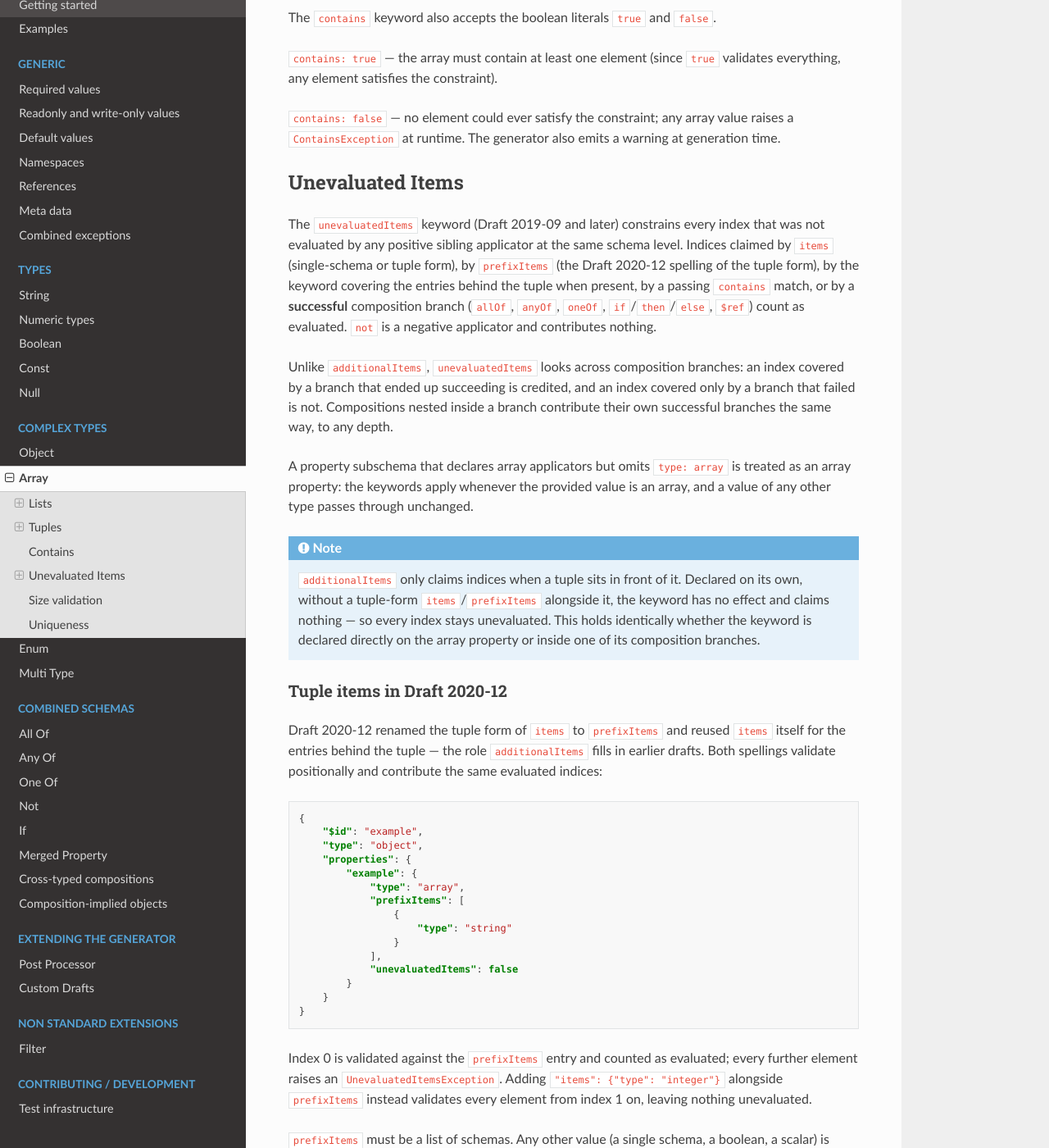
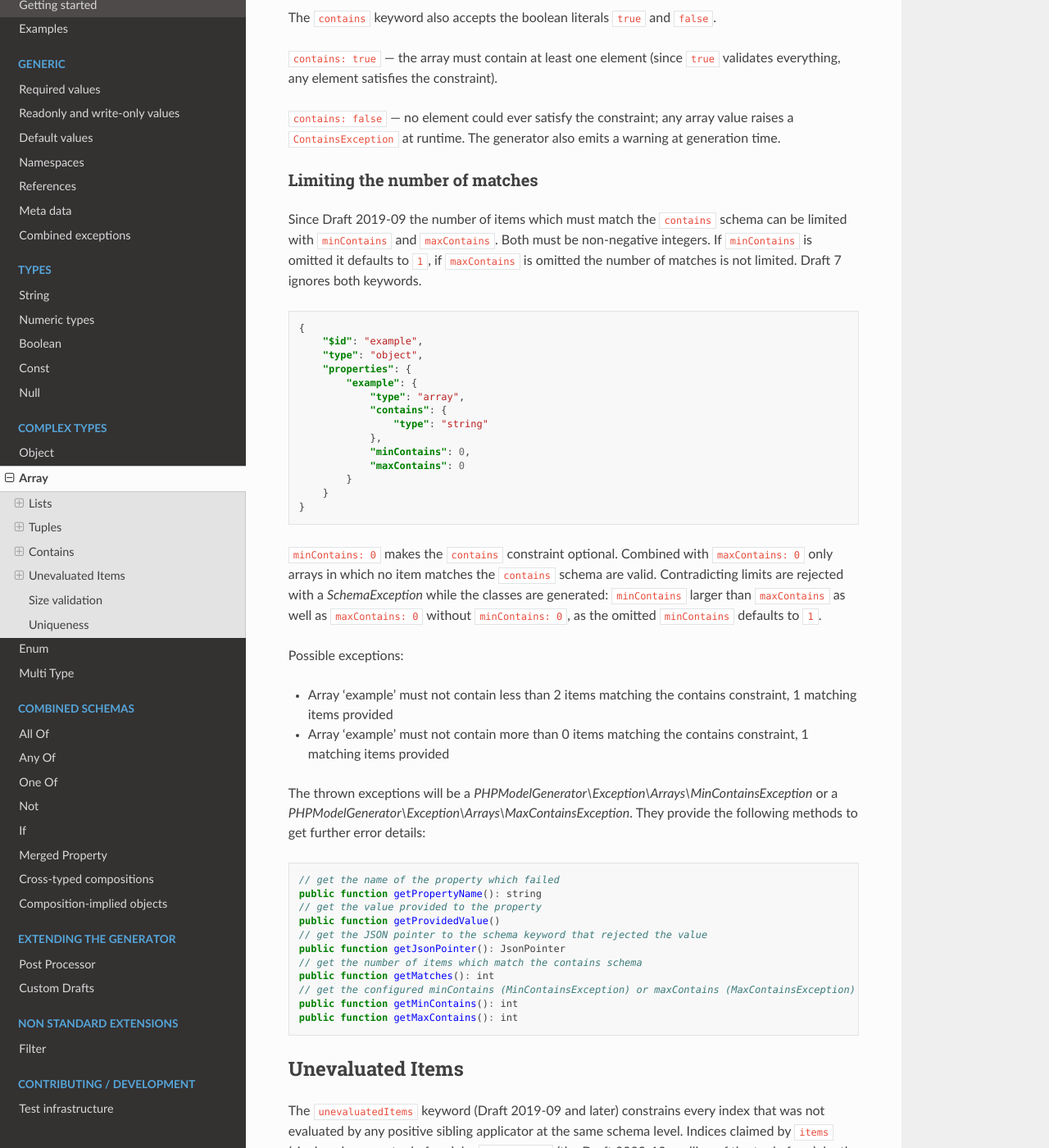
Before and after one commit to wol-soft/php-json-schema-model-generator, a Sphinx documentation site: the page built from docs/source/complexTypes/array.rst, in a window 1280 px wide and 1400 px high, scrolled down 6779 px. Shown: the whole window at 82% size. Built offline with Sphinx 7.4.7 and the Read the Docs theme 3.1.0, drawn with Linux system fonts in a browser that asks for light colours.

Commit message:
Allow maxContains: 0 and reject it without minContains: 0
maxContains must be a non-negative integer, 0 included. Together with
minContains: 0 it allows arrays in which no item matches the contains
schema. Without minContains the default of 1 applies, so the limits
contradict each other and the schema is rejected at generation time,
like an explicit minContains larger than maxContains.

Co-Authored-By: Claude Sonnet 5.5 <noreply@anthropic.com>
Claude-Session: https://claude.ai/code/session_012uTHFW7uU2SEGWsPBPxJGX

```diff
--- a/docs/source/complexTypes/array.rst
+++ b/docs/source/complexTypes/array.rst
@@ -338,6 +338,56 @@ any element satisfies the constraint).
 ``contains: false`` — no element could ever satisfy the constraint; any array value raises a
 ``ContainsException`` at runtime. The generator also emits a warning at generation time.
 
+Limiting the number of matches
+^^^^^^^^^^^^^^^^^^^^^^^^^^^^^^
+
+Since Draft 2019-09 the number of items which must match the ``contains`` schema can be limited with
+``minContains`` and ``maxContains``. Both must be non-negative integers. If ``minContains`` is omitted it defaults
+to ``1``, if ``maxContains`` is omitted the number of matches is not limited. Draft 7 ignores both keywords.
+
+.. code-block:: json
+
+    {
+        "$id": "example",
+        "type": "object",
+        "properties": {
+            "example": {
+                "type": "array",
+                "contains": {
+                    "type": "string"
+                },
+                "minContains": 0,
+                "maxContains": 0
+            }
+        }
+    }
+
+``minContains: 0`` makes the ``contains`` constraint optional. Combined with ``maxContains: 0`` only arrays in which
+no item matches the ``contains`` schema are valid. Contradicting limits are rejected with a *SchemaException* while the
+classes are generated: ``minContains`` larger than ``maxContains`` as well as ``maxContains: 0`` without
+``minContains: 0``, as the omitted ``minContains`` defaults to ``1``.
+
+Possible exceptions:
+
+* Array 'example' must not contain less than 2 items matching the contains constraint, 1 matching items provided
+* Array 'example' must not contain more than 0 items matching the contains constraint, 1 matching items provided
+
+The thrown exceptions will be a *PHPModelGenerator\\Exception\\Arrays\\MinContainsException* or a *PHPModelGenerator\\Exception\\Arrays\\MaxContainsException*. They provide the following methods to get further error details:
+
+.. code-block:: php
+
+    // get the name of the property which failed
+    public function getPropertyName(): string
+    // get the value provided to the property
+    public function getProvidedValue()
+    // get the JSON pointer to the schema keyword that rejected the value
+    public function getJsonPointer(): JsonPointer
+    // get the number of items which match the contains schema
+    public function getMatches(): int
+    // get the configured minContains (MinContainsException) or maxContains (MaxContainsException)
+    public function getMinContains(): int
+    public function getMaxContains(): int
+
 Unevaluated Items
 -----------------
 
```
Also changed, not shown: 3 other files.
